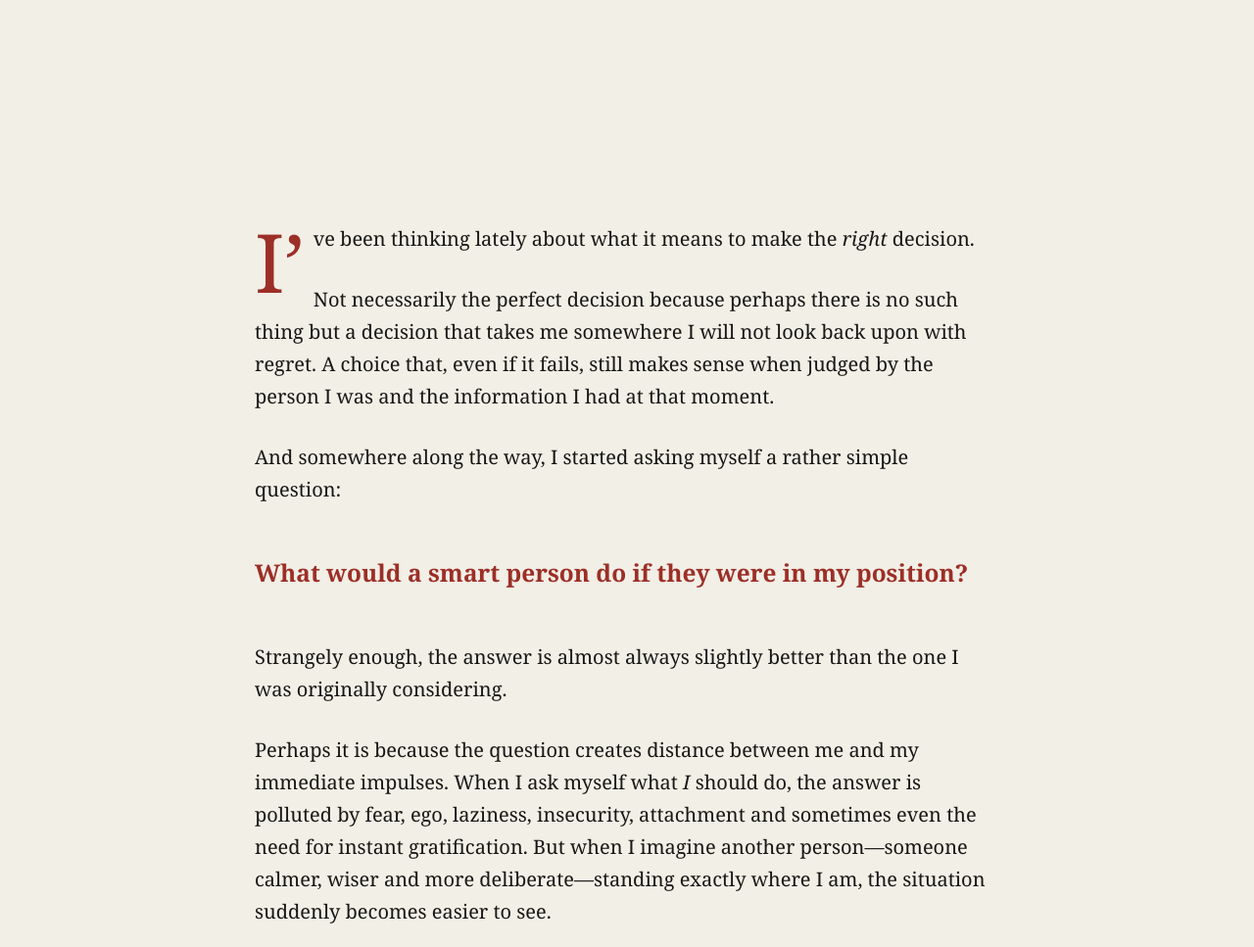
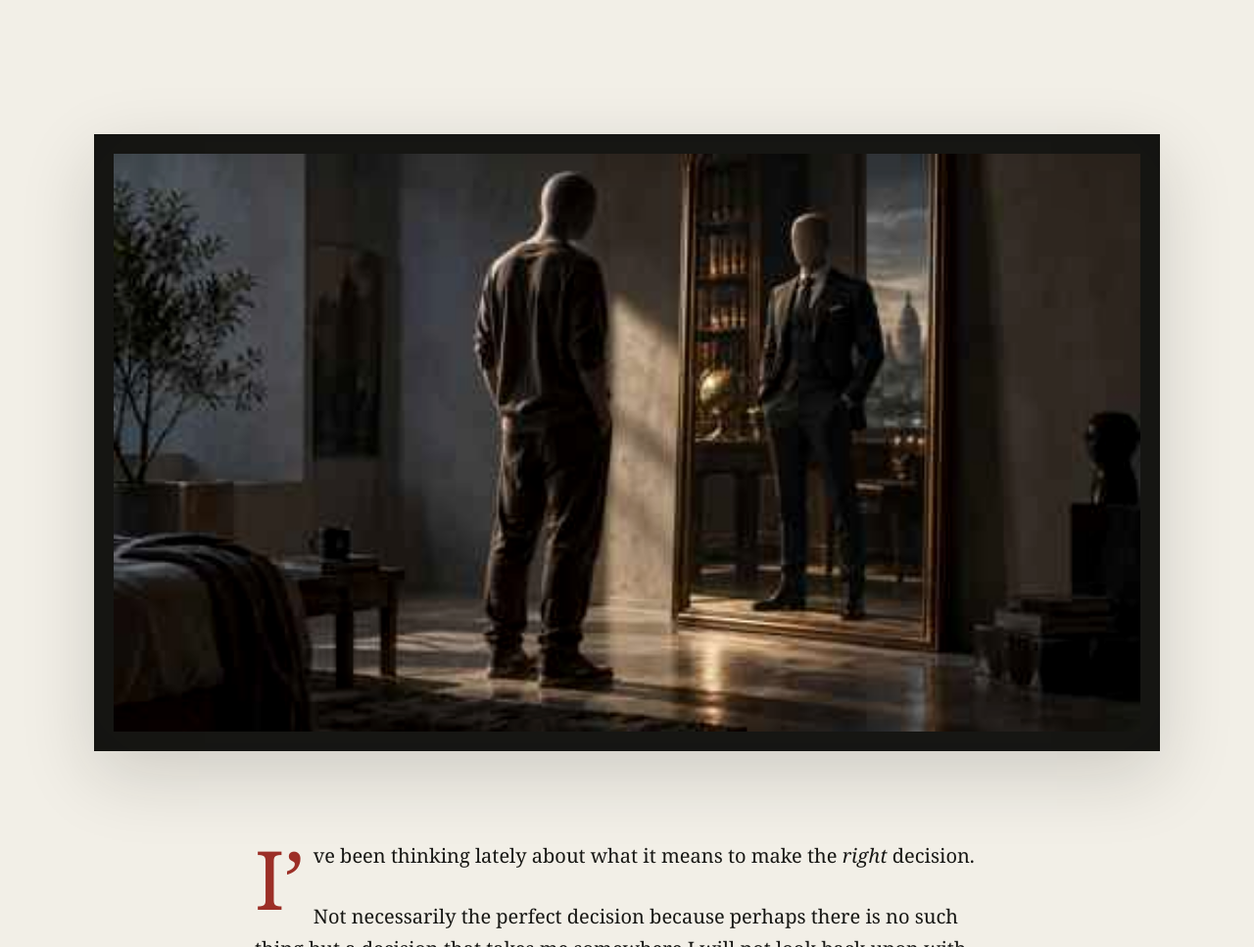
Before and after one commit to piyushknowledge1998-dotcom/deemed-to-be-human, a plain HTML site: page essays/what-would-a-smart-person-do.html in a window 1280 px wide. Shown: the part 700-1667 px from the top of the page at 98% size. Drawn offline with Linux system fonts and the light colour scheme.

Commit message:
Add mirror hero image to smart person essay

```diff
--- a/essays/what-would-a-smart-person-do.html
+++ b/essays/what-would-a-smart-person-do.html
@@ -11,8 +11,12 @@
   <meta property="og:title" content="Ask Yourself: What Would a Smart Person Do?">
   <meta property="og:description" content="What changes when, for one decision, you borrow the standards of a wiser version of yourself?">
   <meta property="og:url" content="https://piyushknowledge1998-dotcom.github.io/deemed-to-be-human/essays/what-would-a-smart-person-do.html">
+  <meta property="og:image" content="https://piyushknowledge1998-dotcom.github.io/deemed-to-be-human/assets/what-would-a-smart-person-do.jpg">
+  <meta property="og:image:alt" content="A faceless man looking into a mirror where his reflection appears as a composed expert in a suit">
   <meta property="article:published_time" content="2026-09-12">
   <meta property="article:author" content="Piyush Yadav">
+  <meta name="twitter:card" content="summary_large_image">
+  <meta name="twitter:image" content="https://piyushknowledge1998-dotcom.github.io/deemed-to-be-human/assets/what-would-a-smart-person-do.jpg">
   <title>Ask Yourself: What Would a Smart Person Do? — Deemed to be Human</title>
   <link rel="stylesheet" href="../styles.css">
 </head>
@@ -20,6 +24,7 @@
 <header class="site-header"><a class="wordmark" href="../index.html">Deemed to be Human</a><nav aria-label="Primary navigation"><a class="active" href="../index.html">Writing</a><a href="../poetry.html">Poetry</a><a href="../journal.html">Journal</a><a href="../about.html">About</a></nav></header>
 <main><article>
 <header class="article article-header"><p class="eyebrow article-meta"><span>Essay</span><span>12 September 2026</span><span>8 min read</span></p><h1>Ask Yourself: What Would a Smart Person Do?</h1></header>
+<figure class="article-hero"><img src="../assets/what-would-a-smart-person-do.jpg" alt="A faceless man looking into a mirror where his reflection appears as a composed expert in a suit"></figure>
 <div class="article article-body">
 <p>I’ve been thinking lately about what it means to make the <em>right</em> decision.</p>
 <p>Not necessarily the perfect decision because perhaps there is no such thing but a decision that takes me somewhere I will not look back upon with regret. A choice that, even if it fails, still makes sense when judged by the person I was and the information I had at that moment.</p>
```
